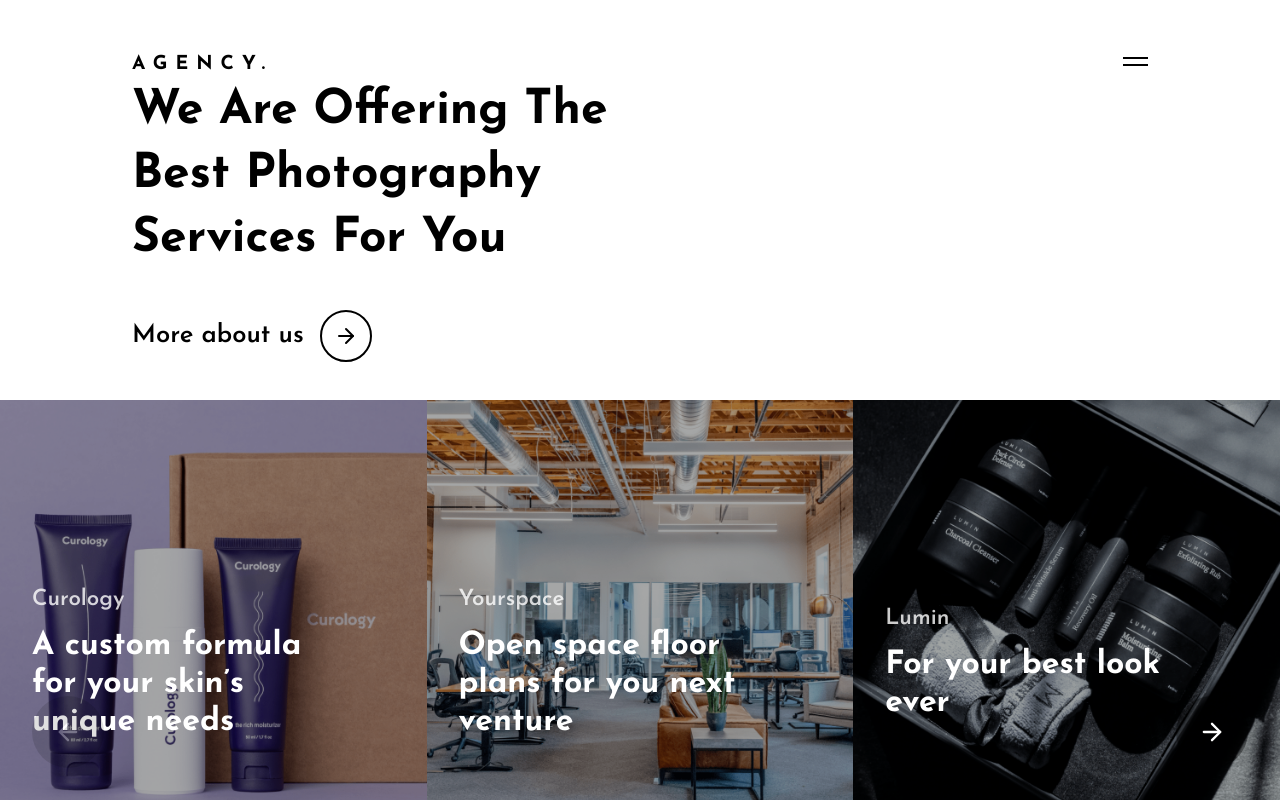
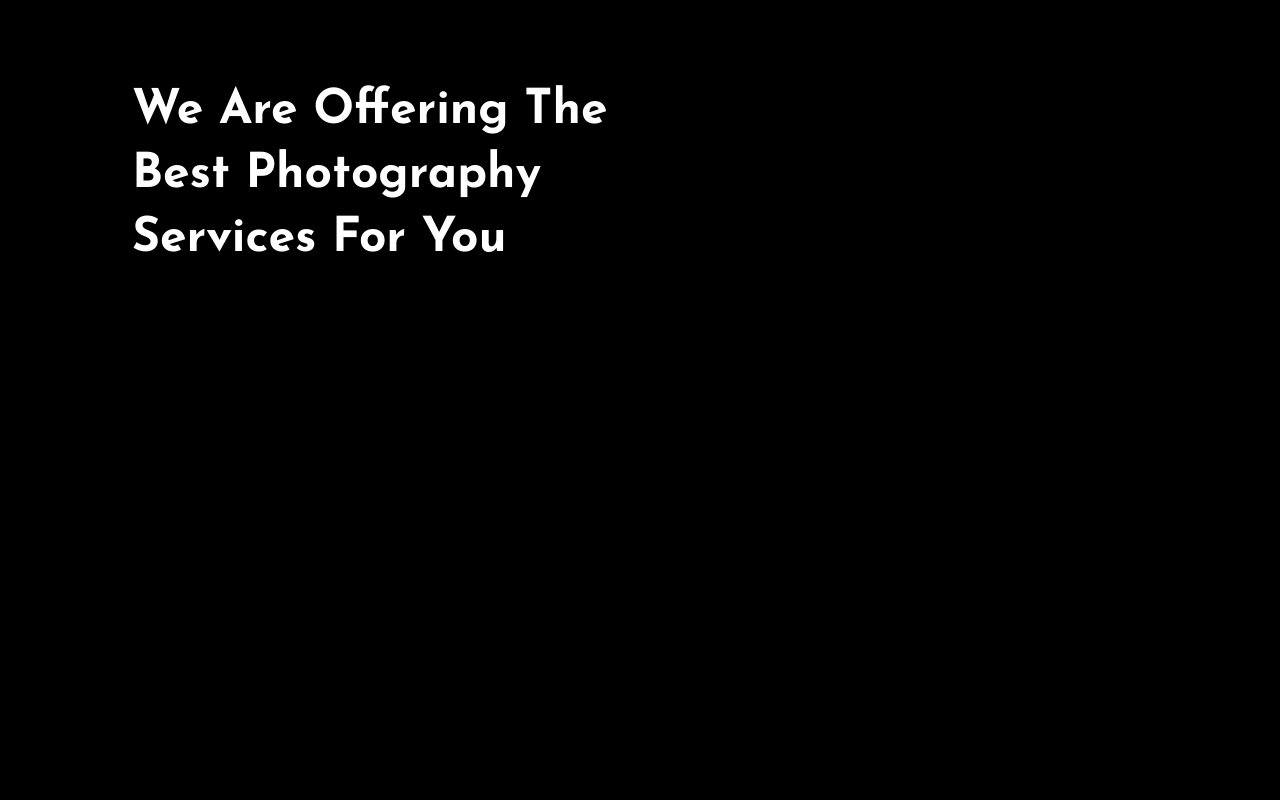
Before and after one commit to hrshainik/photospire, a React (Create React App) app: page / in a window 1280 px wide. Built offline with nearby package versions, Linux system fonts and the light colour scheme.

Commit message:
design intro-overlay section

```diff
--- a/src/App.js
+++ b/src/App.js
@@ -1,6 +1,7 @@
 import React, { useEffect } from "react";
 import Banner from "./components/Banner";
 import Header from "./components/Header";
+import IntroOverlay from "./components/IntroOverlay";
 import Services from "./components/Services";
 import "./styles/App.scss";
 
@@ -12,6 +13,7 @@
 
   return (
     <>
+      <IntroOverlay />
       <Header />
       <Banner />
       <Services />
--- a/src/components/IntroOverlay.jsx
+++ b/src/components/IntroOverlay.jsx
@@ -0,0 +1,20 @@
+import React from "react";
+
+const IntroOverlay = () => {
+  return (
+    <div className="intro-overlay">
+      <div className="top">
+        <div className="overlay-top"></div>
+        <div className="overlay-top"></div>
+        <div className="overlay-top"></div>
+      </div>
+      <div className="bottom">
+        <div className="overlay-bottom"></div>
+        <div className="overlay-bottom"></div>
+        <div className="overlay-bottom"></div>
+      </div>
+    </div>
+  );
+};
+
+export default IntroOverlay;
--- a/src/styles/components/introOverlay.scss
+++ b/src/styles/components/introOverlay.scss
@@ -0,0 +1,81 @@
+.intro-overlay {
+  .top {
+    height: 50vh; //fallback option
+    height: calc(var(--vh, 1vh) * 50);
+    position: absolute;
+    width: 100%;
+    z-index: 8;
+    top: 0;
+
+    .overlay-top {
+      position: absolute;
+      left: 0;
+      width: 33.3333%;
+      bottom: 0;
+      background-color: $black;
+      height: 100%;
+
+      @include media("<=tablet") {
+        width: 100%;
+      }
+
+      &:nth-child(2) {
+        left: 33.333%;
+
+        @include media("<=tablet") {
+          display: none;
+        }
+      }
+
+      &:nth-child(3) {
+        left: 66.666%;
+
+        @include media("<=tablet") {
+          display: none;
+        }
+      }
+    }
+  }
+
+  .bottom {
+    height: 50vh; //fallback option
+    height: calc(var(--vh, 1vh) * 50);
+    position: absolute;
+    width: 100%;
+    z-index: 8;
+    bottom: 0;
+
+    .overlay-bottom {
+      position: absolute;
+      right: 66.666%;
+      width: 33.3333%;
+      bottom: 0;
+      background-color: $black;
+      height: 100%;
+
+      @include media("<=tablet") {
+        right: 0;
+        width: 100%;
+      }
+
+      &:nth-child(2) {
+        right: 33.333%;
+
+        @include media("<=tablet") {
+          top: 100%;
+          width: 100%;
+          right: 0;
+        }
+      }
+
+      &:nth-child(3) {
+        right: 0;
+
+        @include media("<=tablet") {
+          top: 200%;
+          width: 100%;
+        }
+      }
+    }
+  }
+}
```
